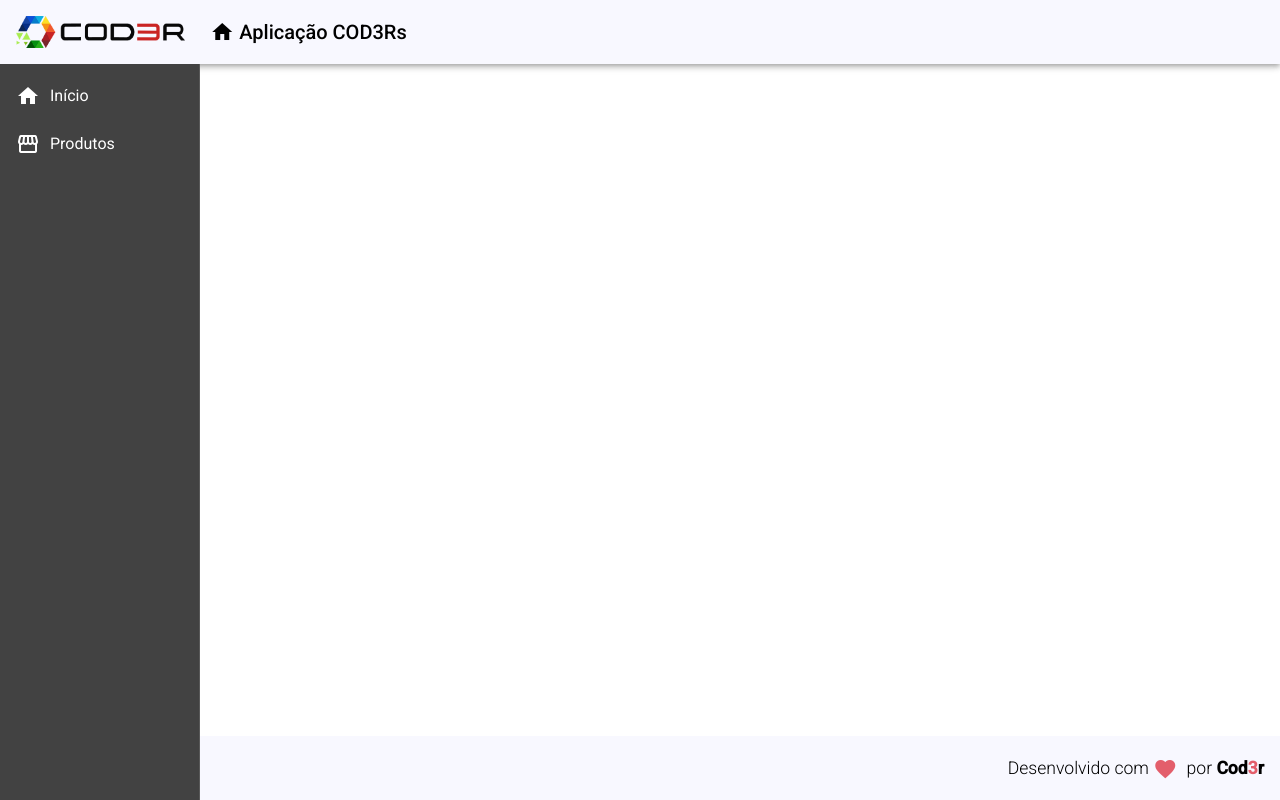
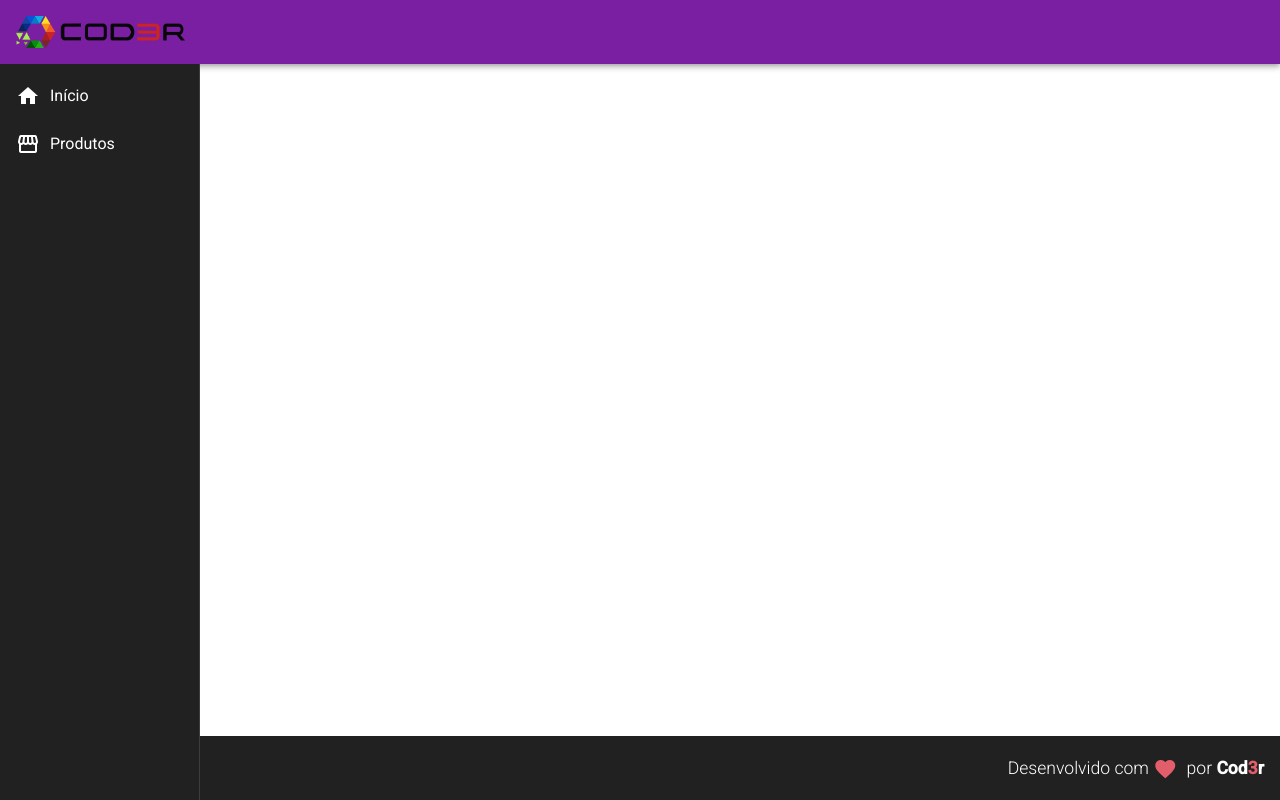
Before and after one commit to arthurmdros/angular9-essencial, an Angular app in the folder frontend/: page / in a window 1280 px wide. Built offline with nearby package versions, Linux system fonts and the light colour scheme.

Commit message:
atualizando estilos

```diff
--- a/frontend/src/app/components/template/footer/footer.component.css
+++ b/frontend/src/app/components/template/footer/footer.component.css
@@ -3,7 +3,7 @@
     bottom: 0;
     display: flex;
     justify-content: flex-end;
-    background-color: ghostwhite;
+    /* background-color: ghostwhite; */
 }
 
 .footer > span{
--- a/frontend/src/app/components/template/footer/footer.component.html
+++ b/frontend/src/app/components/template/footer/footer.component.html
@@ -1,5 +1,5 @@
 <mat-toolbar class="footer">
-    <span style="color: black;">
+    <span style="color: white;">
         Desenvolvido com
         <i class="material-icons red v-middle">
             favorite
--- a/frontend/src/app/components/template/header/header.component.css
+++ b/frontend/src/app/components/template/header/header.component.css
@@ -1,7 +1,7 @@
 .header{
     display: flex;
     align-items: center;
-    background-color: ghostwhite;
+    /* background-color: ghostwhite; */
 }
 
 .header a {
--- a/frontend/src/app/components/template/header/header.component.html
+++ b/frontend/src/app/components/template/header/header.component.html
@@ -1,15 +1,15 @@
-<mat-toolbar class="header mat-elevation-z4">
+<mat-toolbar class="header mat-elevation-z4" color="primary">
     <span>
         <a>
             <img class="logo" src="assets/img/logo.webp" alt="logo">
         </a>
     </span>
-    <span class="title-group">
+    <!-- <span class="title-group">
         <a>
             <i class="material-icons">
                 home
             </i>
             Aplicação COD3Rs
         </a>
-    </span>
+    </span> -->
 </mat-toolbar>
--- a/frontend/src/app/components/template/nav/nav.component.css
+++ b/frontend/src/app/components/template/nav/nav.component.css
@@ -1,5 +1,6 @@
 .sidenav {
     width: 200px;
+    background-color: #212121;
 }
 .sidenav i {
     padding-right: 10px;
```
